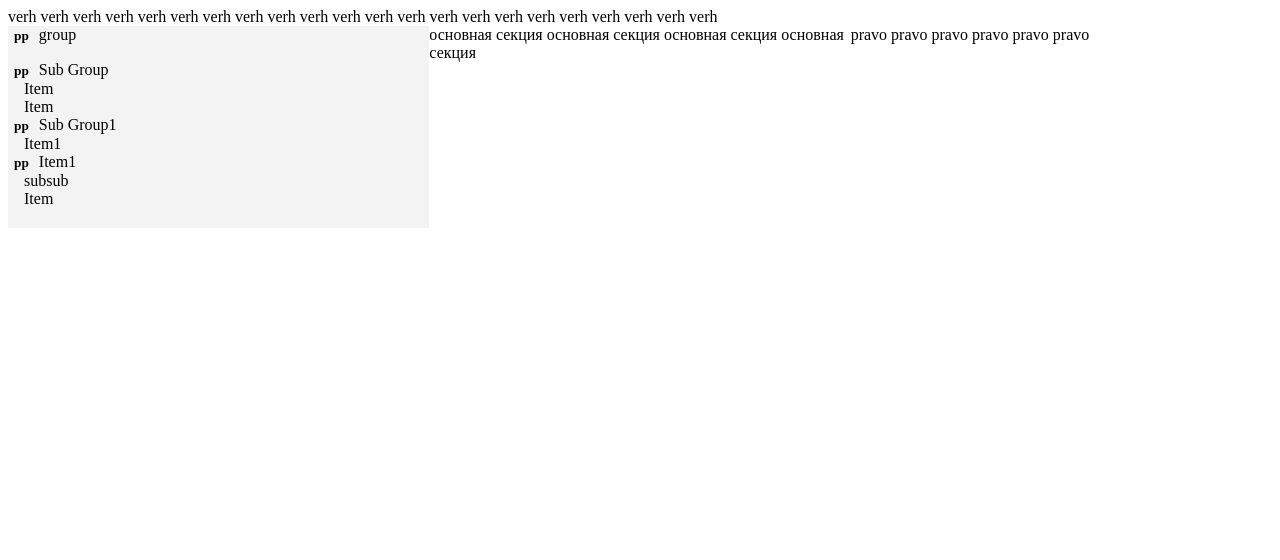
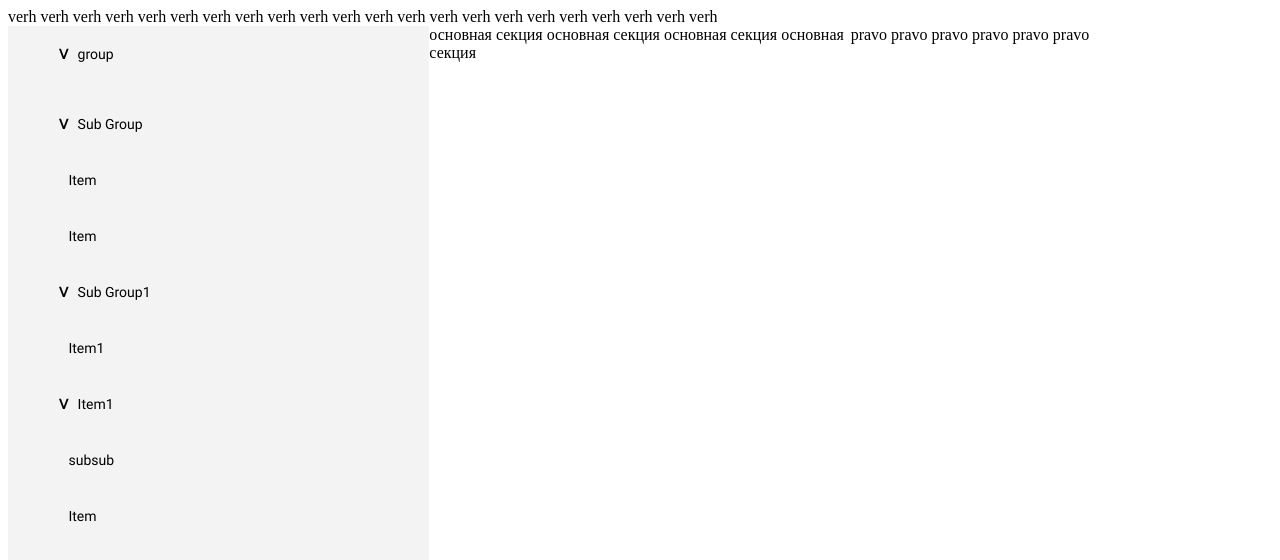
Before and after one commit to igordmax/electronapp, a Vue app: page / in a window 1280 px wide. Shown: the top 560 px of the page. Built offline with nearby package versions, Linux system fonts and the light colour scheme.

Commit message:
fix_trying

```diff
--- a/src/components/TreeComponent.vue
+++ b/src/components/TreeComponent.vue
@@ -1,11 +1,11 @@
 <template>
 <li :class="[isFolder ? 'folder' : 'file']">
 
-   <label id=clickToAct @click="makeActive"
+   <label id=clickToAct @click="stopClick"
    >
-          <button >
-      <span :class="{'open': open}"
+          <button :class="{'open': open}"
       @click="toggle">
+      <span >
       </span>
      </button>
 
@@ -57,6 +57,13 @@ export default {
 
 
 <style>
+@font-face {
+  font-family: "Roboto";
+  src: local("Roboto");
+  /*src: url("\src\components\fonts\SegoeUIVF.ttf") format("ttf");*/
+  font-weight: 600;
+}
+
 .cd-accordion-menu {
 padding: 0px 0px 4px;
 position: relative;
@@ -66,6 +73,10 @@ top: 0.15%;
 bottom: 0%;
 /*Light/Background/Fill Color/Solid Background/Base */
 background: #F3F3F3;
+font-family: "Roboto";
+font-weight: 600;
+font-size: 14px;
+line-height: 20px;
 }
 
 ol, ul, li {
@@ -81,8 +92,8 @@ ol, ul, li {
 .cd-accordion-menu label, .cd-accordion-menu a {
   position: relative;
   display: block;
-  /*padding: 18px 18px 18px 45px;
-  box-shadow: inset 1px 1px #000;
+  padding: 18px 18px 18px 45px;
+  /*box-shadow: inset 1px 1px #000;
 
   color: rgba(0,0,0,.8);*/
 }
@@ -113,13 +124,13 @@ content: '';
 
 /*adding icons*/
 .cd-accordion-menu li.folder >label> button span::before {
-  content: "pp";
+  content: "\1433";
   font-family: 'Font Awesome 5 Free', 'Font Awesome 5 Brands';
   font-weight: 900;
 }
-.cd-accordion-menu li.folder >label> button span.open::before {
+.cd-accordion-menu li.folder >label> button.open span::before {
 
-   content: "pp";
+   content: "\142F";
   font-family: 'Font Awesome 5 Free', 'Font Awesome 5 Brands';
   font-weight: 900;
 }
```
Also changed, not shown: src/components/fonts/SegoeUIVF.ttf (added), src/components/fonts/all.min.css (renamed from src/fontawesome/all.min.css).
